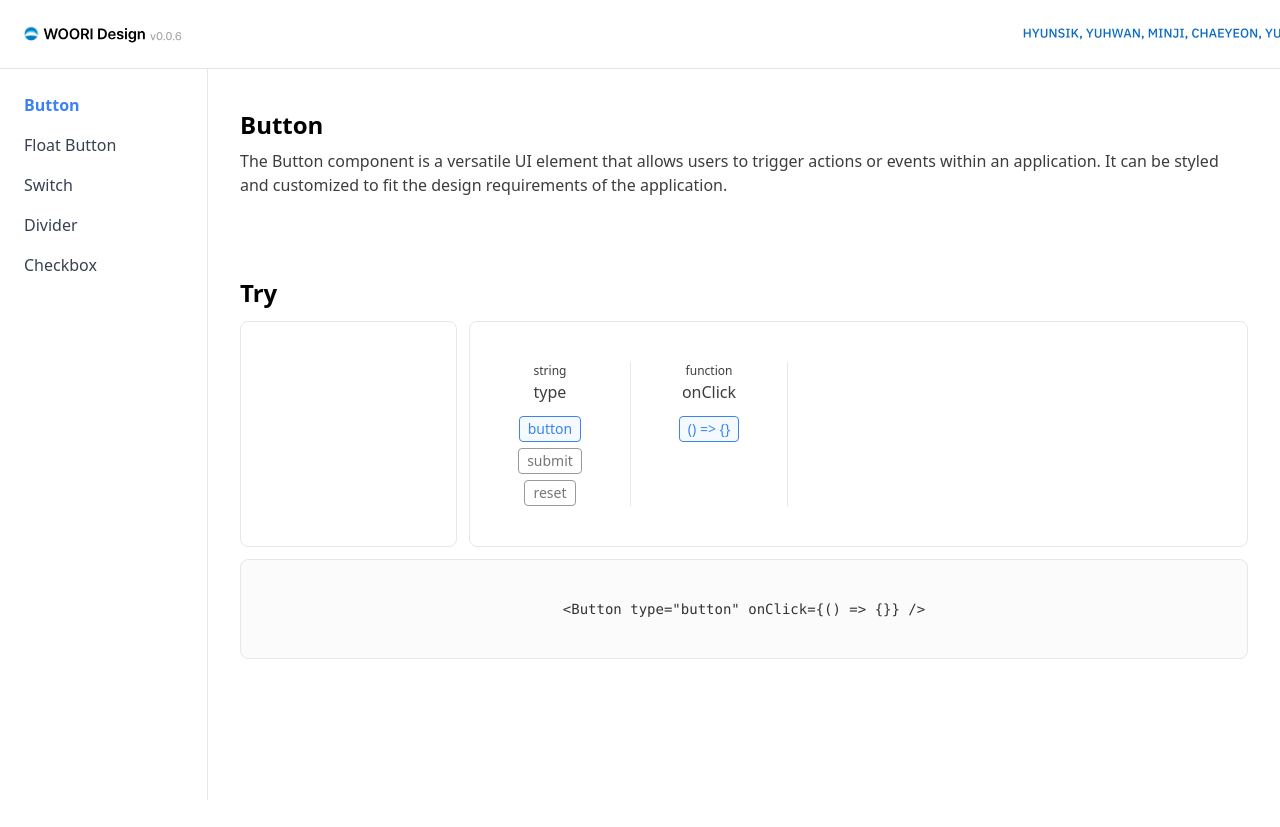
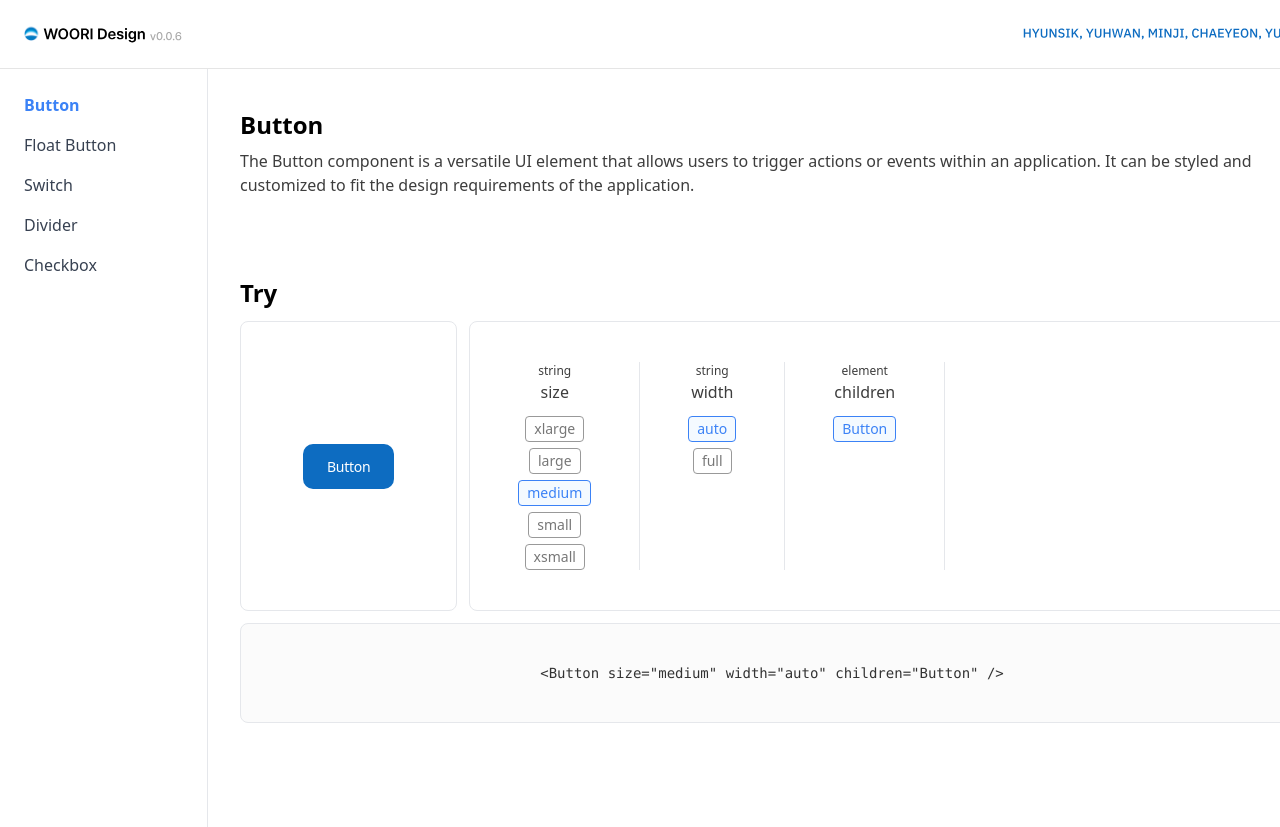
Before and after one commit to woorifisa-service-dev-4th/frontend-4th-woori-design-web, a Next.js app: page /button in a window 1280 px wide. Shown: the top 827 px of the page. Before the commit the page ends 800 px from the top, so only its background shows below. Built offline with nearby package versions, Linux system fonts and the light colour scheme.

Commit message:
feat: component 데이터 개선 및 페이지에서 해당 컴포넌트 조작 가능하도록 기능 추가

```diff
--- a/app/[componentId]/page.jsx
+++ b/app/[componentId]/page.jsx
@@ -1,7 +1,10 @@
 'use client';
 
 import data from "../../json/componentDescriptions.json";
-import { useEffect, useState } from "react";
+import {useEffect, useRef, useState} from "react";
+import { Switch } from "@/libs/switch";
+import { Button } from "@/libs/button";
+import WooriFloatButton from "@/libs/floatbutton/WooriFloatButton";
 
 export default function Detail({ params }) {
     const [componentData, setComponentData] = useState(null);
@@ -71,9 +74,21 @@ export default function Detail({ params }) {
 
     const { name, description, props } = componentData || {};
 
+    const renderComponent = () => {
+        if (name === "Switch") {
+            return <Switch {...selectedChoices} />;
+        } else if (name === "Button") {
+            return <Button {...selectedChoices} />;
+        } else if (name === "Float Button") {
+            return <WooriFloatButton {...selectedChoices} style={{position: "absolute", top: "-20px", left: "-15px"}} />;
+        }
+
+        return null;
+    };
+
     return (
-        <div className="flex flex-col items-center gap-20 pt-4 pb-20 px-2">
-            <div className="flex flex-col items-start gap-2">
+        <div className="flex flex-col items-center gap-20 pt-4 pb-20 px-2 max-w-[1380px] min-w-[1080px]">
+            <div className="flex flex-col items-start gap-2 w-full">
                 <h1 className="text-2xl font-semibold">{name}</h1>
                 <p className="text-[#3D3D3D]">{description}</p>
             </div>
@@ -82,10 +97,12 @@ export default function Detail({ params }) {
                 <p className="text-2xl font-semibold">Try</p>
 
                 <div className="flex flex-row justify-center gap-3 w-full">
-                    <div className="border rounded-lg w-[220px]">
+                    <div className="flex flex-col items-center justify-center border rounded-lg w-[220px]">
+                        {renderComponent()}
                     </div>
 
-                    <div className="flex flex-row items-center border rounded-lg w-[calc(100%-220px)] px-12 py-10">
+                    <div
+                        className="flex flex-row items-center border rounded-lg w-[calc(100%-220px)] px-12 py-10 overflow-x-auto">
                         {props &&
                             Object.entries(props).map(([propName, propDetails], index) => (
                                 <div key={propName} className="flex flex-row items-start h-full">
@@ -110,7 +127,7 @@ export default function Detail({ params }) {
                                                             : "border-[#999999] text-[#777777]"
                                                     }`}
                                                 >
-                                                    <p className="text-sm">{choice}</p>
+                                                    <p className="text-sm">{choice.toString()}</p>
                                                 </button>
                                             ))}
                                         </div>
--- a/json/componentDescriptions.json
+++ b/json/componentDescriptions.json
@@ -3,11 +3,59 @@
     "name": "Button",
     "description": "The Button component is a versatile UI element that allows users to trigger actions or events within an application. It can be styled and customized to fit the design requirements of the application.",
     "props": {
+      "size": {
+        "type": "string",
+        "description": "The size of the button",
+        "default": "medium",
+        "choices": ["xlarge", "large", "medium", "small", "xsmall"]
+      },
+      "width": {
+        "type": "string",
+        "description": "The width of the button",
+        "default": "auto",
+        "choices": ["auto", "full"]
+      },
+      "children": {
+        "type": "element",
+        "description": "The content to be displayed inside the button",
+        "default": "Button",
+        "choices": ["Button"]
+      }
+    }
+  },
+  "floatbutton": {
+    "name": "Float Button",
+    "description": "A floating button component",
+    "props": {
+      "label": {
+        "type": "string",
+        "description": "The label text for the button",
+        "default": "info",
+        "choices": ["info", "add", "edit", "delete"]
+      },
+      "icon": {
+        "type": "element",
+        "description": "The icon to be displayed on the button",
+        "default": "InfoIcon",
+        "choices": ["InfoIcon", "AddIcon", "EditIcon", "DeleteIcon"]
+      },
       "type": {
         "type": "string",
         "description": "The type of the button",
-        "default": "button",
-        "choices": ["button", "submit", "reset"]
+        "default": "default",
+        "choices": ["primary", "default", "info", "warn", "error", "success"]
+      },
+      "shape": {
+        "type": "string",
+        "description": "The shape of the button",
+        "default": "circle",
+        "choices": ["circle", "rounded-square"]
+      },
+      "tooltip": {
+        "type": "string",
+        "description": "The tooltip text to be displayed on hover",
+        "default": "info",
+        "choices": ["info", "Add", "Edit", "Delete"]
       },
       "onClick": {
         "type": "function",
@@ -17,24 +65,6 @@
       }
     }
   },
-    "float-button": {
-        "name": "FloatButton",
-        "description": "A floating button component",
-        "props": {
-        "icon": {
-            "type": "string",
-            "description": "The icon of the button",
-            "default": "add",
-            "choices": ["add", "edit", "delete"]
-        },
-        "onClick": {
-            "type": "function",
-            "description": "The function to be called when the button is clicked",
-            "default": "() => {}",
-            "choices": ["() => {}"]
-        }
-        }
-    },
   "switch": {
     "name": "Switch",
     "description": "The Switch component is a toggle control that allows users to switch between two states, typically representing \"on\" and \"off\". It is commonly used for enabling or disabling settings in an application.",
@@ -48,14 +78,14 @@
       "checked": {
         "type": "boolean",
         "description": "The state of the switch",
-        "default": "false",
-        "choices": ["true", "false"]
+        "default": false,
+        "choices": [true, false]
       },
       "disabled": {
         "type": "boolean",
         "description": "Whether the switch is disabled",
-        "default": "false",
-        "choices": ["true", "false"]
+        "default": false,
+        "choices": [true, false]
       },
       "onChange": {
         "type": "function",
```
